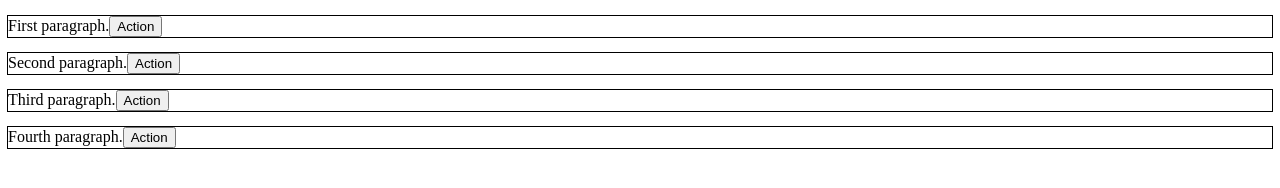
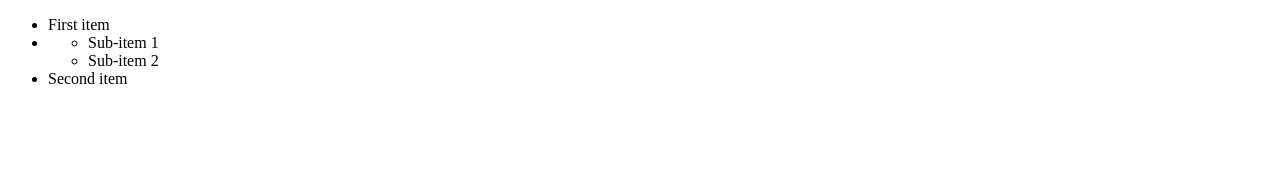
Before and after one commit to realgenekim/slate-demo, a React app: page / in a window 1280 px wide. Built offline with nearby package versions, Linux system fonts and the light colour scheme.

Commit message:
Add BasicOutliner component to render a 2-level deep outline
Fixes #10

Add a new `BasicOutliner` component to render a 2-level deep outline using an unordered list.

* **New Component: BasicOutliner**
  - Create a new file `src/components/BasicOutliner.js`.
  - Implement the `BasicOutliner` component using `Slate` and `Editable` from `slate-react`.
  - Define a global data structure for a 2-level deep outline within the `BasicOutliner` component.
  - Include an initial outline structure with nested lists.

* **Update Index File**
  - Import the `BasicOutliner` component and initial outline from `src/components/BasicOutliner.js`.
  - Replace the `Editor` component with the `BasicOutliner` component in the `ReactDOM.render` call.
  - Update the initial value to be a 2-level deep outline.

---

For more details, open the [Copilot Workspace session](https://copilot-workspace.githubnext.com/realgenekim/slate-demo/issues/10?shareId=XXXX-XXXX-XXXX-XXXX).

```diff
--- /dev/null
+++ b/src/components/BasicOutliner.js
@@ -0,0 +1,60 @@
+import React, { useState, useMemo } from 'react';
+import { Slate, Editable, withReact } from 'slate-react';
+import { createEditor } from 'slate';
+
+const BasicOutliner = ({ initialValue }) => {
+  const editor = useMemo(() => withReact(createEditor()), []);
+  const [value, setValue] = useState(initialValue);
+
+  const renderElement = ({ attributes, children, element }) => {
+    if (element.type === 'list-item') {
+      return <li {...attributes}>{children}</li>;
+    } else if (element.type === 'unordered-list') {
+      return <ul {...attributes}>{children}</ul>;
+    }
+
+    return <p {...attributes}>{children}</p>;
+  };
+
+  return (
+    <Slate editor={editor} value={value} onChange={newValue => setValue(newValue)}>
+      <Editable renderElement={renderElement} />
+    </Slate>
+  );
+};
+
+const initialOutline = [
+  {
+    type: 'unordered-list',
+    children: [
+      {
+        type: 'list-item',
+        children: [{ text: 'First item' }],
+      },
+      {
+        type: 'list-item',
+        children: [
+          {
+            type: 'unordered-list',
+            children: [
+              {
+                type: 'list-item',
+                children: [{ text: 'Sub-item 1' }],
+              },
+              {
+                type: 'list-item',
+                children: [{ text: 'Sub-item 2' }],
+              },
+            ],
+          },
+        ],
+      },
+      {
+        type: 'list-item',
+        children: [{ text: 'Second item' }],
+      },
+    ],
+  },
+];
+
+export { BasicOutliner, initialOutline };
--- a/src/index.js
+++ b/src/index.js
@@ -1,29 +1,10 @@
 import React from 'react';
 import ReactDOM from 'react-dom';
-import Editor from './components/Editor';
-
-const initialValue = [
-  {
-    type: 'paragraph',
-    children: [{ text: 'First paragraph.' }],
-  },
-  {
-    type: 'paragraph',
-    children: [{ text: 'Second paragraph.' }],
-  },
-  {
-    type: 'paragraph',
-    children: [{ text: 'Third paragraph.' }],
-  },
-  {
-    type: 'paragraph',
-    children: [{ text: 'Fourth paragraph.' }],
-  },
-];
+import { BasicOutliner, initialOutline } from './components/BasicOutliner';
 
 ReactDOM.render(
   <React.StrictMode>
-    <Editor initialValue={initialValue} />
+    <BasicOutliner initialValue={initialOutline} />
   </React.StrictMode>,
   document.getElementById('root')
 );
```
